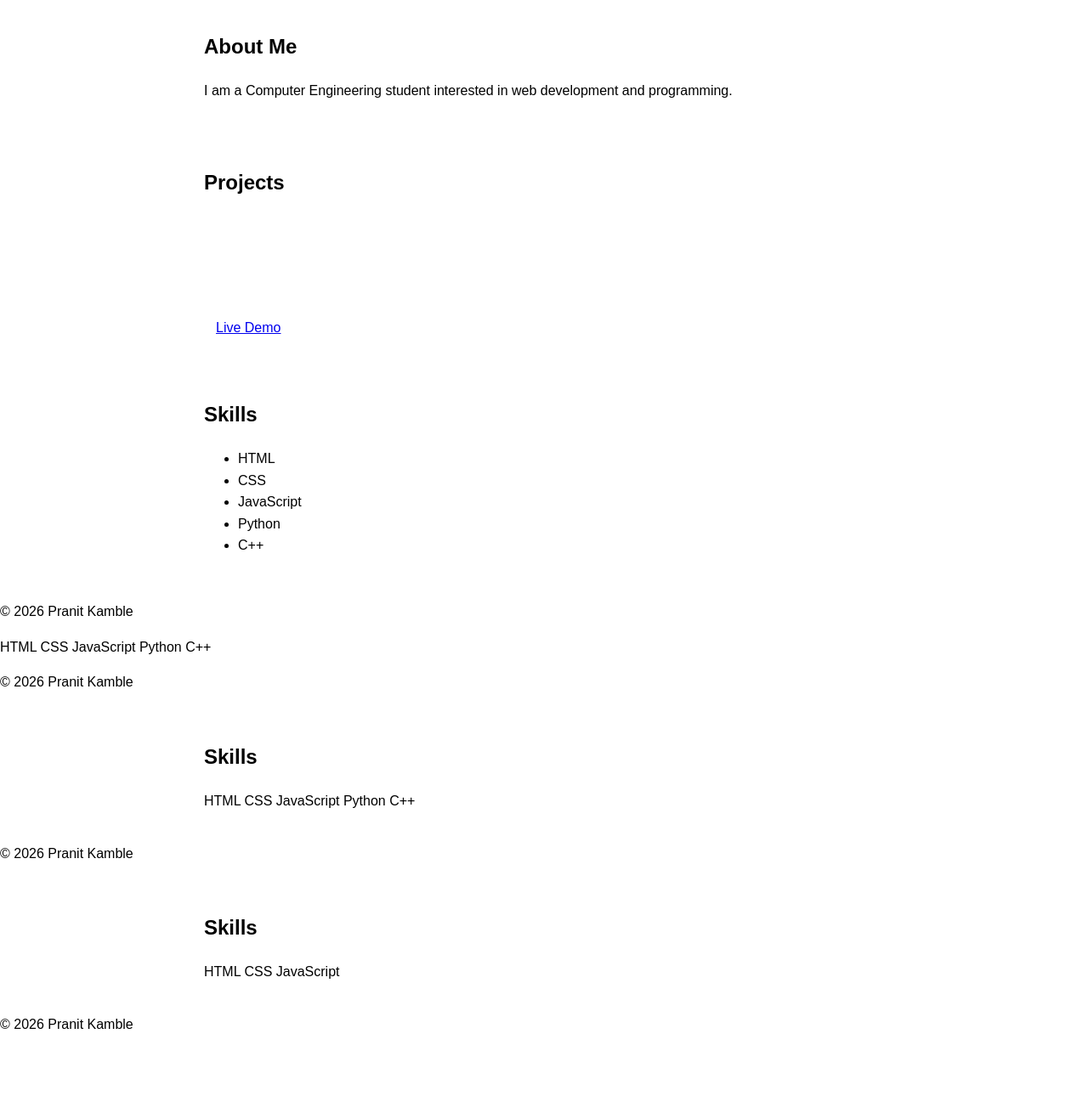
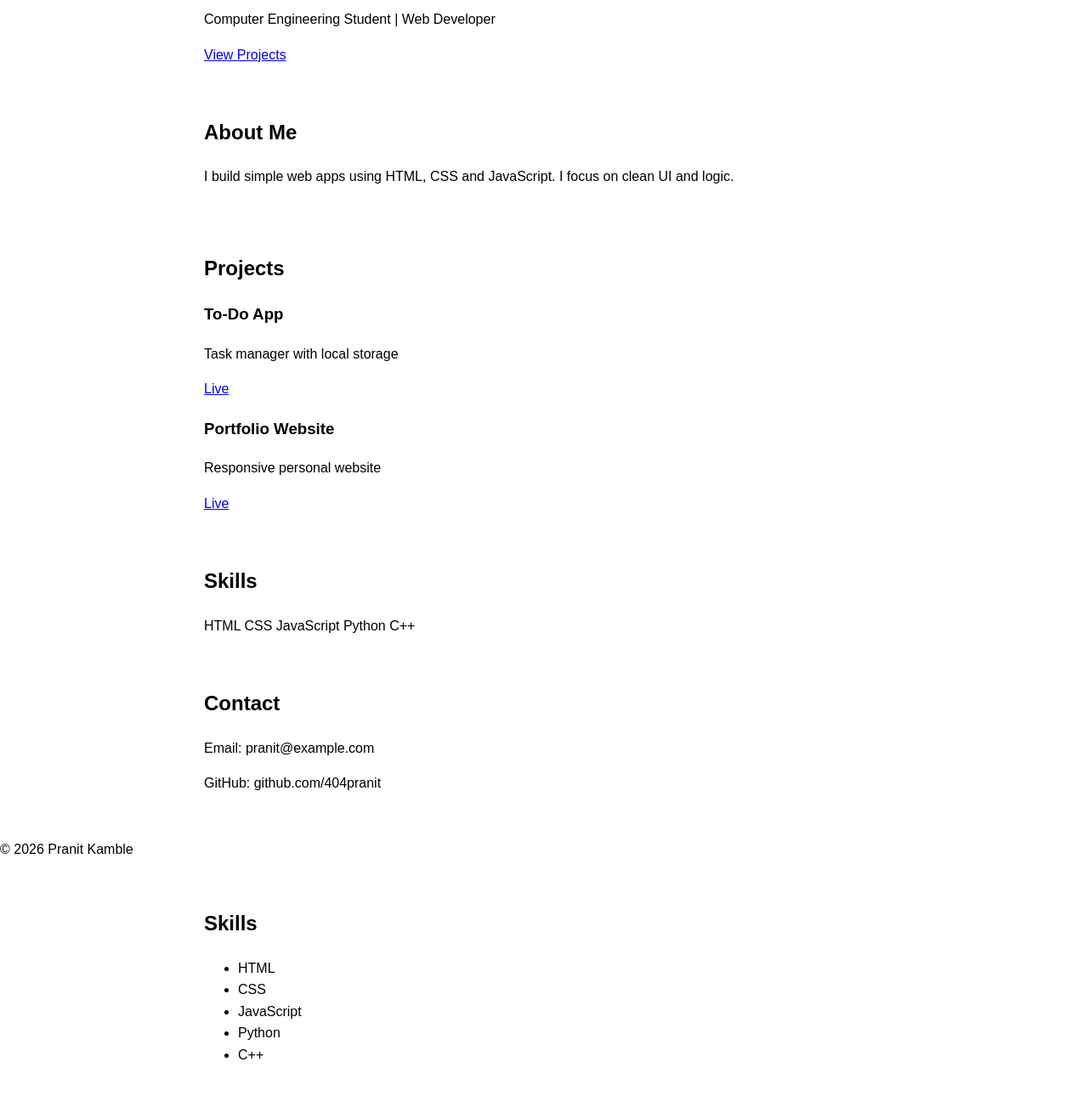
Before and after one commit to 404pranit/Portfolio, a plain HTML site: page index.html in a window 1280 px wide. Shown: the part 225-1515 px from the top of the page at 85% size. Before the commit the page ends 1460 px from the top, so only its background shows below. Drawn offline with Linux system fonts and the light colour scheme.

Commit message:
Update index.html

```diff
--- a/index.html
+++ b/index.html
@@ -1,40 +1,82 @@
 <!DOCTYPE html>
 <html lang="en">
 <head>
-  <meta charset="UTF-8">
-  <meta name="viewport" content="width=device-width, initial-scale=1.0">
+  <meta charset="UTF-8" />
+  <meta name="viewport" content="width=device-width, initial-scale=1.0"/>
   <title>Pranit Kamble | Portfolio</title>
-  <link rel="stylesheet" href="style.css">
+  <link rel="stylesheet" href="style.css"/>
 </head>
 <body>
 
-<header>
-  <h1>Pranit Kamble</h1>
-  <p>Computer Engineering Student</p>
-</header>
+<header class="nav">
+  <div class="logo">Pranit Kamble</div>
 
-<nav>
+  <button id="menuBtn" class="menu-btn">☰</button>
+
+  <nav id="navLinks">
+    <a href="#home">Home</a>
     <a href="#about">About</a>
     <a href="#projects">Projects</a>
     <a href="#skills">Skills</a>
+    <a href="#contact">Contact</a>
+    <button id="themeBtn">🌙</button>
   </nav>
+</header>
 
-<section id="about">
-  <h2>About Me</h2>
-  <p>I am a Computer Engineering student interested in web development and programming.</p>
+<section id="home" class="hero">
+  <h1>Hi, I'm <span>Pranit Kamble</span></h1>
+  <p>Computer Engineering Student | Web Developer</p>
+  <a href="#projects" class="btn">View Projects</a>
 </section>
 
-<section id="projects">
+<section id="about" class="section">
+  <h2>About Me</h2>
+  <p>I build simple web apps using HTML, CSS and JavaScript. I focus on clean UI and logic.</p>
+</section>
+
+<section id="projects" class="section">
   <h2>Projects</h2>
+  <div class="grid">
 
-  <div class="project">
+    <div class="card">
       <h3>To-Do App</h3>
-    <p>Simple task manager using HTML, CSS, JavaScript.</p>
-    <a href="https://404pranit.github.io/todo.app/" target="_blank">Live Demo</a>
+      <p>Task manager with local storage</p>
+      <a href="https://404pranit.github.io/todo.app/" target="_blank">Live</a>
     </div>
 
+    <div class="card">
+      <h3>Portfolio Website</h3>
+      <p>Responsive personal website</p>
+      <a href="#">Live</a>
+    </div>
+
+  </div>
 </section>
 
+<section id="skills" class="section">
+  <h2>Skills</h2>
+  <div class="skills">
+    <span>HTML</span>
+    <span>CSS</span>
+    <span>JavaScript</span>
+    <span>Python</span>
+    <span>C++</span>
+  </div>
+</section>
+
+<section id="contact" class="section">
+  <h2>Contact</h2>
+  <p>Email: pranit@example.com</p>
+  <p>GitHub: github.com/404pranit</p>
+</section>
+
+<footer>
+  <p>© 2026 Pranit Kamble</p>
+</footer>
+
+<script src="script.js"></script>
+</body>
+</html>
 <section id="skills">
   <h2>Skills</h2>
   <ul>
```
Lines whose indentation alone changed are shown as unchanged.
